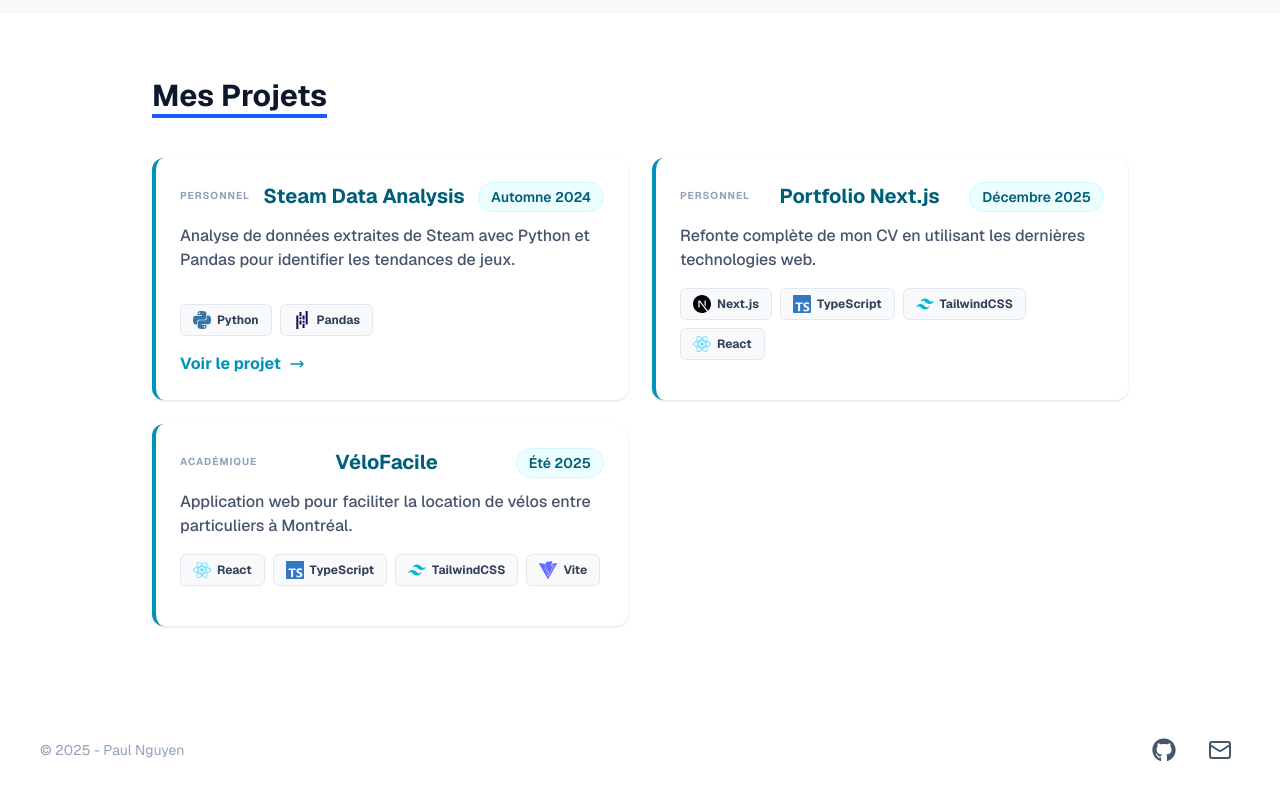
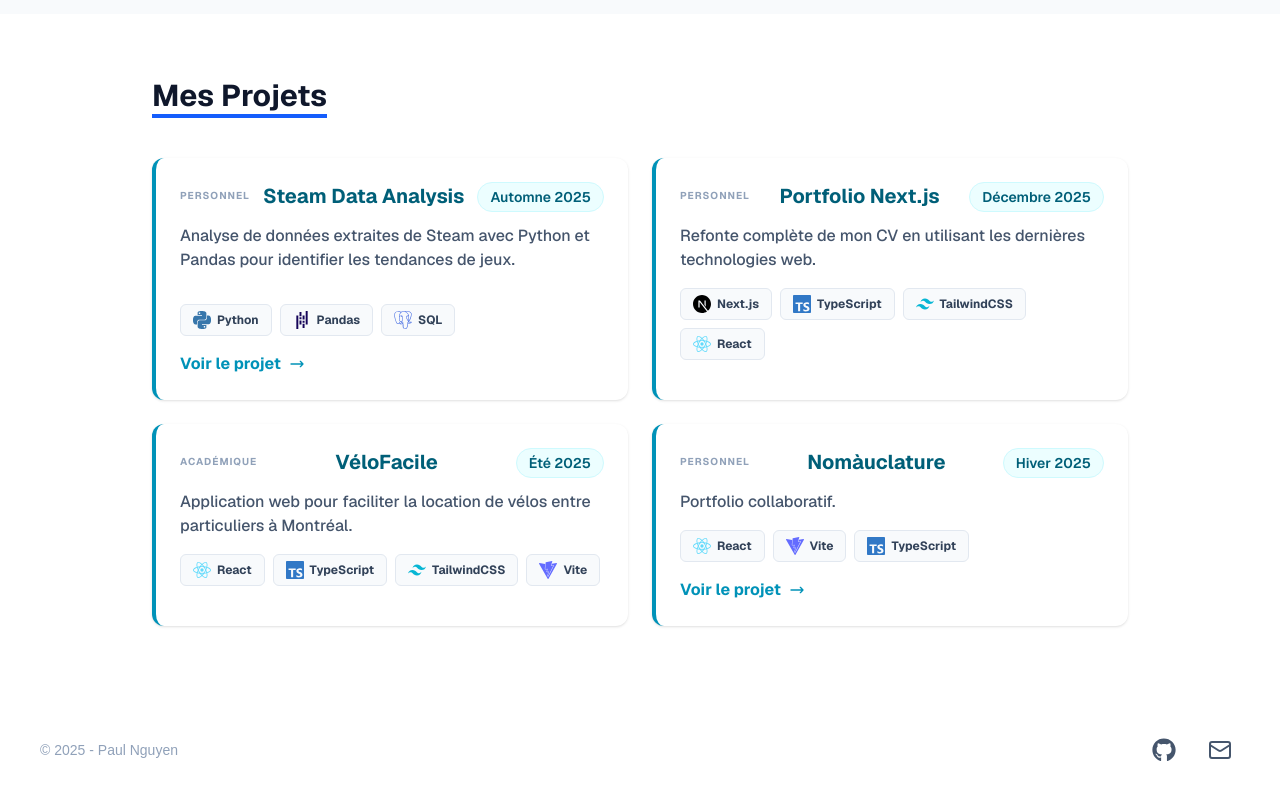
Before and after one commit to nqlp/cv-next, a Next.js app: page / in a window 1280 px wide. Shown: the part 1804-2604 px from the top of the page. Built offline with nearby package versions, Linux system fonts and the light colour scheme.

Commit message:
feat: add Formation component, update ProjectCard context, and enhance Header navigation

```diff
--- a/src/app/contact/page.tsx
+++ b/src/app/contact/page.tsx
@@ -1,6 +1,4 @@
 "use client";
-
-import Footer from "@/src/components/Footer";
 
 export default function ContactForm() {
     async function handleSubmit(formData: FormData) {
@@ -42,7 +40,6 @@ export default function ContactForm() {
                     </button>
                 </form>
             </div>
-            <Footer />
         </div>
     )
 }
--- a/src/app/layout.tsx
+++ b/src/app/layout.tsx
@@ -41,6 +41,7 @@ export default function RootLayout({
       >
         <Header />
         {children}
+        <Footer />
       </body>
     </html>
   );
--- a/src/app/page.tsx
+++ b/src/app/page.tsx
@@ -1,12 +1,11 @@
 "use client";
 
-import ProjectCard from "@/src/components/ProjectCard";
-import Footer from "../components/Footer";
+import ProjectCard, { ProjectType } from "@/src/components/ProjectCard";
 import Link from "next/link";
 import Image from "next/image";
 import { Mail, MapPin } from "lucide-react";
 import { FaGithub, FaLinkedin, FaPhone } from "react-icons/fa";
-import Education from "../components/Education";
+import Formation from "../components/Formation";
 import { motion } from "framer-motion";
 
 const containerVariants = {
@@ -50,9 +49,11 @@ export default function Home() {
           </p>
 
           <div className="flex items-center justify-center md:justify-start gap-4 pt-2">
-            <button className="bg-cyan-600 text-white px-8 py-3 rounded-full font-bold hover:bg-cyan-700 transition shadow-lg hover:shadow-cyan-500/25 transform hover:scale-105 duration-200">
-              Voir mon CV
-            </button>
+            <Link href="/Paul_Nguyen_CV.pdf" target="_blank" rel="noopener noreferrer">
+              <button className="bg-cyan-600 text-white px-8 py-3 rounded-full font-bold hover:bg-cyan-700 transition shadow-lg hover:shadow-cyan-500/25 transform hover:scale-105 duration-200 cursor-pointer">
+                Voir mon CV
+              </button>
+            </Link>
             <Link href="/contact" className="text-cyan-600 font-bold hover:underline underline-offset-4 px-4">
               Me contacter
             </Link>
@@ -107,8 +108,7 @@ export default function Home() {
         </motion.div>
       </section>
 
-
-      <Education />
+      <Formation />
 
       <section id="experiences" className="py-16 bg-slate-50 px-6">
         <div className="max-w-5xl mx-auto">
@@ -192,10 +192,10 @@ export default function Home() {
             <ProjectCard
               title="Steam Data Analysis"
               description="Analyse de données extraites de Steam avec Python et Pandas pour identifier les tendances de jeux."
-              date="Automne 2024"
-              tags={["Python", "Pandas"]}
+              date="Automne 2025"
+              tags={["Python", "Pandas", "SQL"]}
               link="https://github.com/nqlp/steam-data-analysis"
-              context="Personnel"
+              context={ProjectType.Personnel}
             />
           </motion.div>
 
@@ -205,7 +205,7 @@ export default function Home() {
               description="Refonte complète de mon CV en utilisant les dernières technologies web."
               date="Décembre 2025"
               tags={["Next.js", "TypeScript", "TailwindCSS", "React"]}
-              context="Personnel"
+              context={ProjectType.Personnel}
             />
           </motion.div>
 
@@ -215,13 +215,22 @@ export default function Home() {
               description="Application web pour faciliter la location de vélos entre particuliers à Montréal."
               date="Été 2025"
               tags={["React", "TypeScript", "TailwindCSS", "Vite"]}
-              context="Académique"
+              context={ProjectType.Academique}
+            />
+          </motion.div>
+
+          <motion.div variants={itemVariants} className="h-full">
+            <ProjectCard
+              title="Nomàuclature"
+              description="Portfolio collaboratif."
+              date="Hiver 2025"
+              tags={["React", "Vite", "TypeScript"]}
+              link="https://github.com/Orchydae/nomauclature"
+              context={ProjectType.Personnel}
             />
           </motion.div>
         </motion.div>
       </section>
-
-      <Footer />
     </div>
   );
 }
--- a/src/components/Education.tsx
+++ b/src/components/Formation.tsx
@@ -1,7 +1,7 @@
-"use client"; // 👈 Obligatoire pour Framer Motion
+"use client";
 
 import { GraduationCap, BookOpen } from "lucide-react";
-import { motion } from "framer-motion"; // 👈 Import de la librairie
+import { motion } from "framer-motion";
 
 const educationData = [
     {
@@ -37,7 +37,7 @@ const itemVariants = {
     visible: { opacity: 1, y: 0, transition: { duration: 0.5 } },
 };
 
-export default function Education() {
+export default function Formation() {
     return (
         <section id="formation" className="py-16 max-w-5xl mx-auto px-6">
             <motion.h2
--- a/src/components/Header.tsx
+++ b/src/components/Header.tsx
@@ -1,6 +1,6 @@
 "use client"; // Indispensable pour l'interactivité (Menu Mobile)
 
-import React, { useState } from "react";
+import { useState } from "react";
 import Link from "next/link";
 import { usePathname } from "next/navigation"; // Pour savoir sur quelle page on est
 import { Menu, X, FileText } from "lucide-react";
@@ -12,6 +12,7 @@ export default function Header() {
   const navLinks = [
     { name: "Accueil", href: "/" },
     { name: "Projets", href: "/#projects" },
+    { name: "Formation", href: "/#formation" },
     { name: "Expériences", href: "/#experiences" },
     { name: "Contact", href: "/contact" },
   ];
--- a/src/components/ProjectCard.tsx
+++ b/src/components/ProjectCard.tsx
@@ -23,13 +23,18 @@ const techConfig: Record<string, { icon: IconType; color: string }> = {
     "Vite": { icon: SiVite, color: "text-[#646CFF]" }, // Bleu Vite
 };
 
+export enum ProjectType {
+    Personnel = "Personnel",
+    Academique = "Académique",
+}
+
 interface ProjectProps {
     title: string;
     description: string;
     date: string;
     tags: string[];
     link?: string;
-    context: "Personnel" | "Académique";
+    context: ProjectType;
 }
 
 export default function ProjectCard({ title, description, date, tags, link, context }: ProjectProps) {
--- a/src/components/SkillBadge.tsx
+++ b/src/components/SkillBadge.tsx
@@ -40,7 +40,6 @@ export default function SkillsSection() {
                     </div>
                 </div>
             </div>
-
         </div>
     )
 }
```
